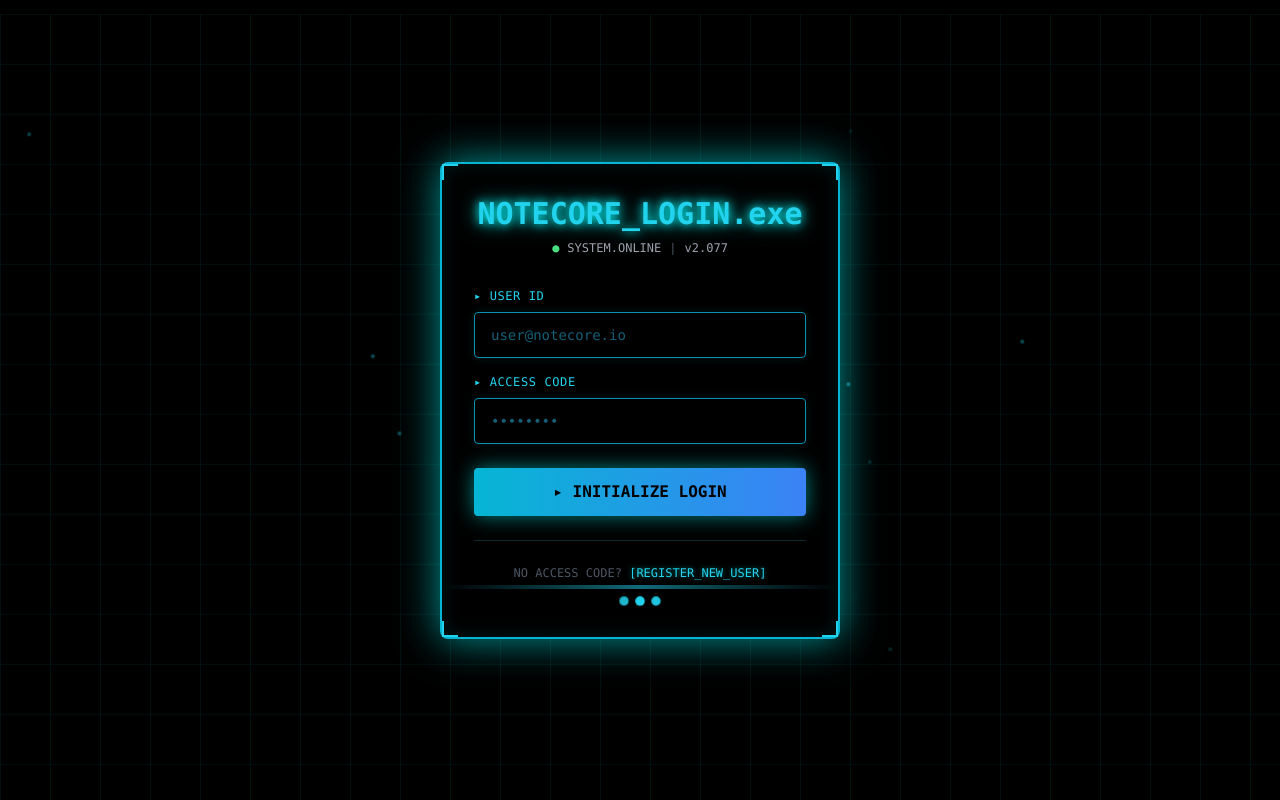
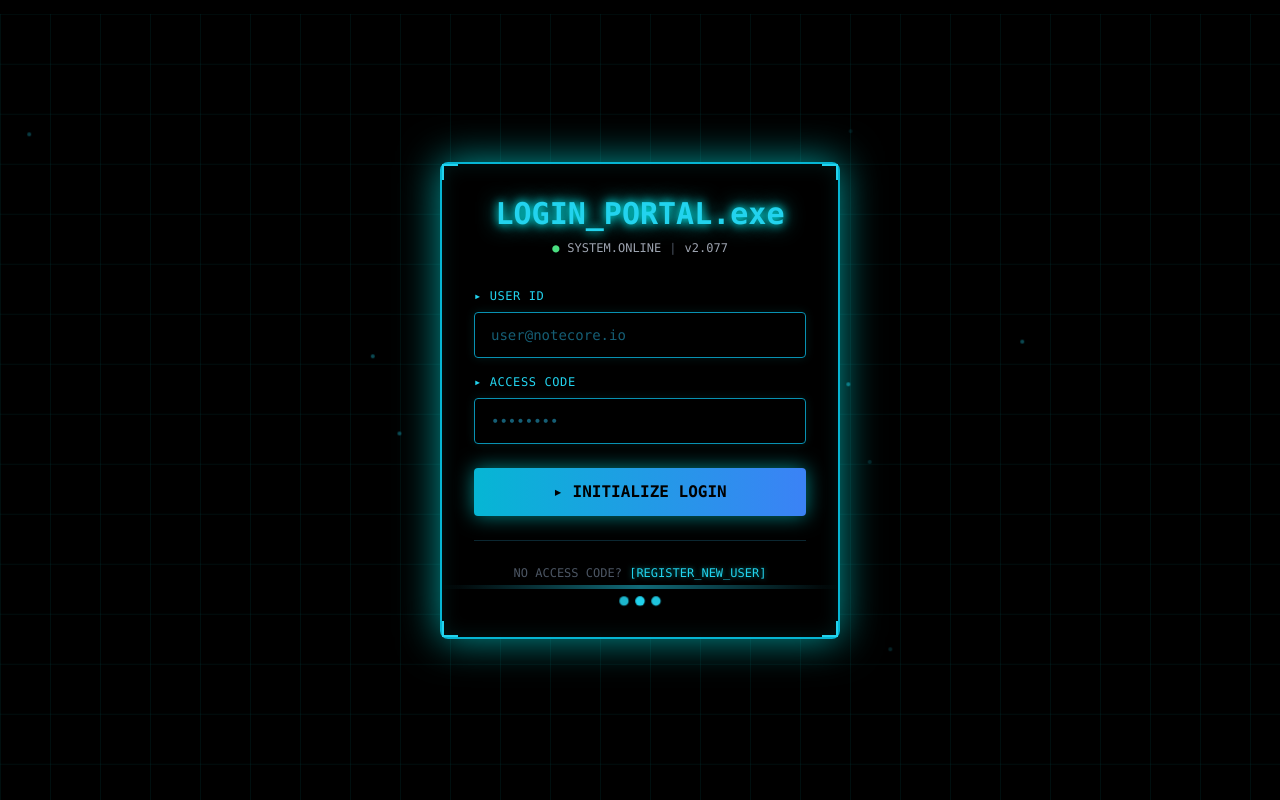
Before and after one commit to JustinLuft/Notecore, a React (Vite) app in the folder notecore/frontend/: page / in a window 1280 px wide. Built offline with nearby package versions, Linux system fonts and the light colour scheme.

Commit message:
Update Login.jsx
more details

```diff
--- a/notecore/frontend/src/pages/Login.jsx
+++ b/notecore/frontend/src/pages/Login.jsx
@@ -185,7 +185,7 @@ export default function Login() {
                 ? '0 0 10px rgba(255, 0, 0, 1), 0 0 20px rgba(255, 0, 0, 0.8)'
                 : '0 0 10px rgba(0, 255, 255, 1), 0 0 20px rgba(0, 255, 255, 0.8)'
             }}>
-              {showError ? 'ACCESS_DENIED' : glitchActive ? 'L0G1N_P0RT@L.exe' : 'NOTECORE_LOGIN.exe'}
+              {showError ? 'ACCESS_DENIED.exe' : glitchActive ? 'L0G1N_P0RT@L.exe' : 'LOGIN_PORTAL.exe'}
             </h1>
             <div className="flex items-center justify-center gap-2 text-xs font-mono">
               <span className={showError ? 'text-red-400' : 'text-green-400'}>●</span>
```
